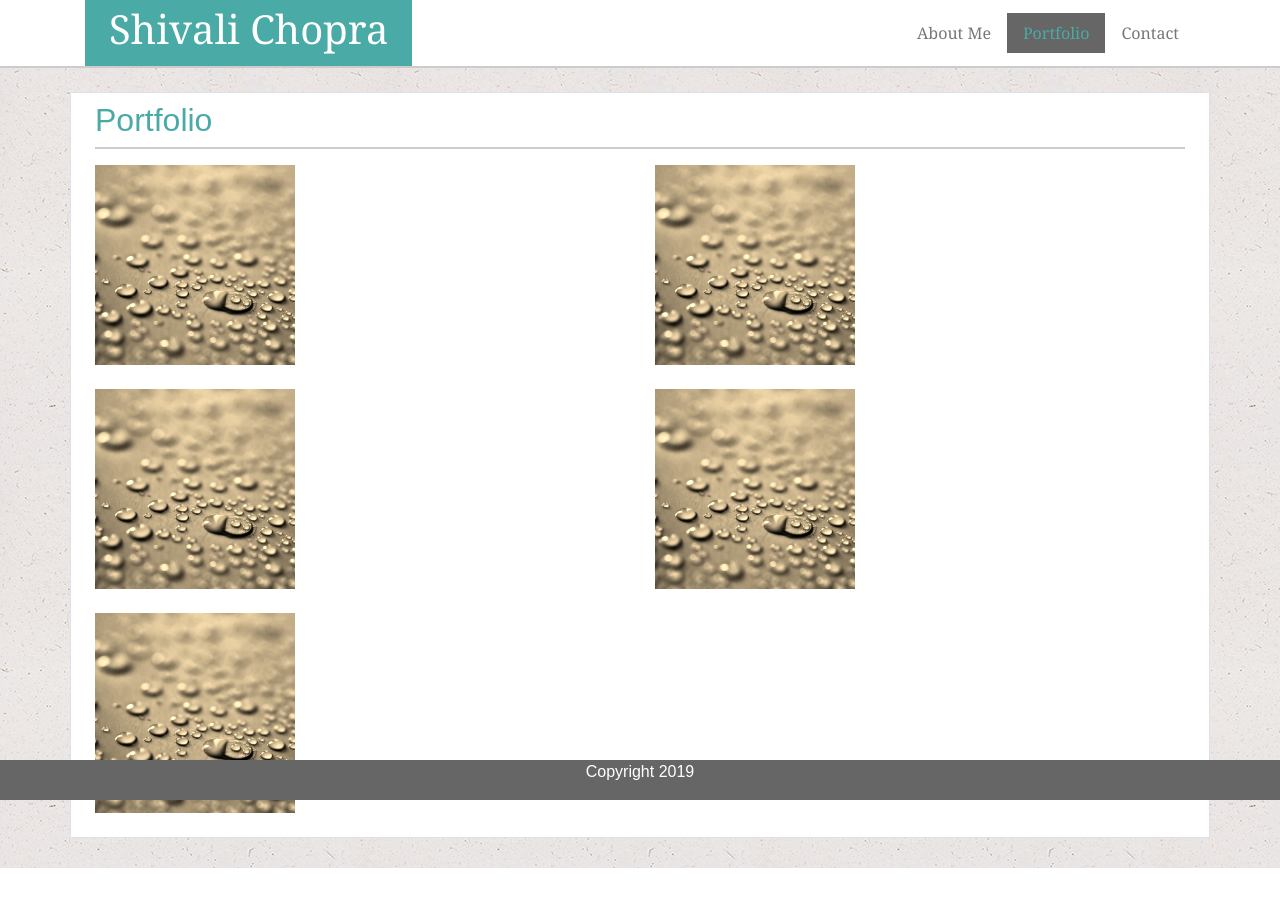
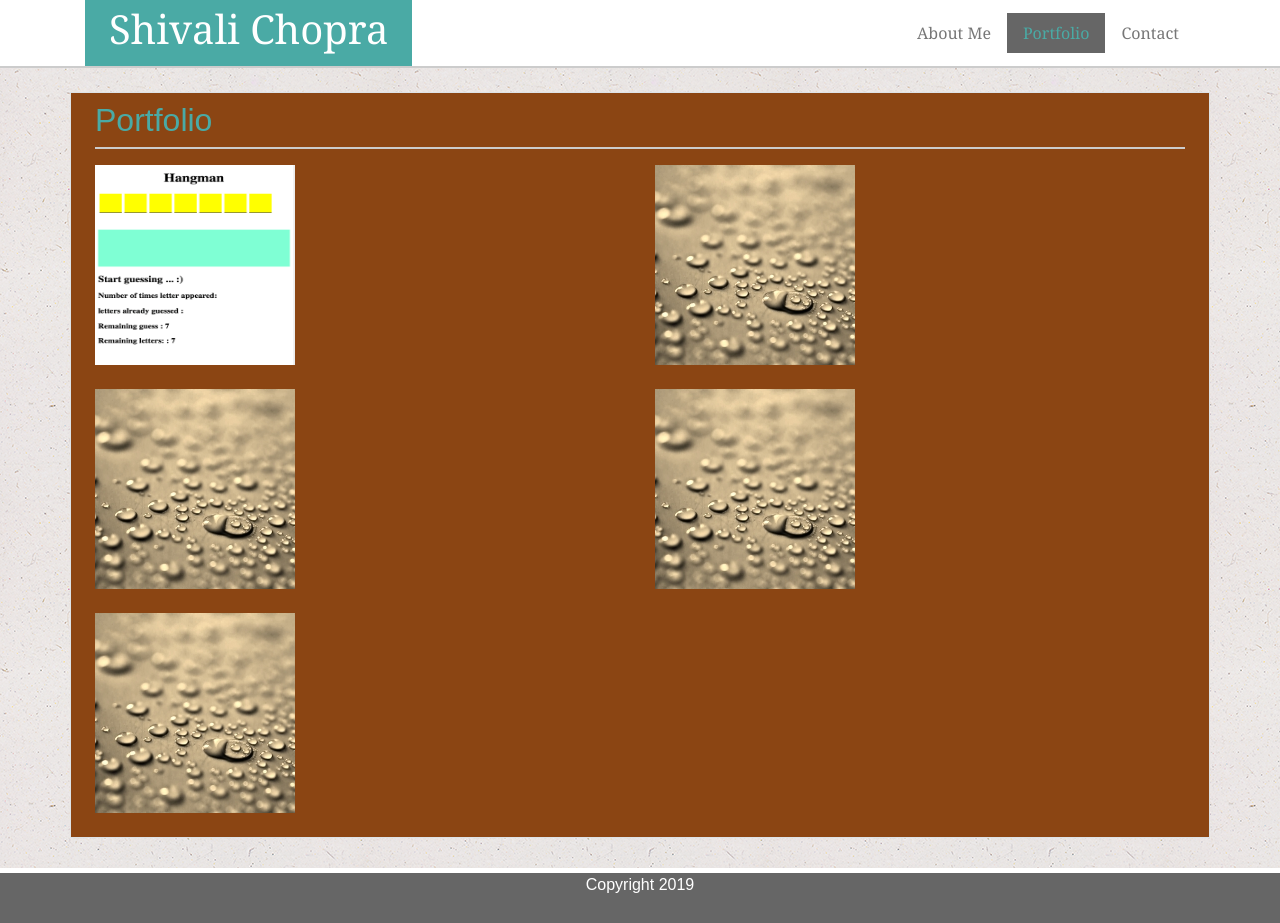
Before and after one commit to sbc1133/Bootstrap-Portfolio, a plain HTML site: page portfolio.html in a window 1280 px wide. Before the commit the page ends 868 px from the top, so only its background shows below. Drawn offline with nearby package versions, Linux system fonts and the light colour scheme.

Commit message:
updating portfolio with hangman

```diff
--- a/assets/css/bootstyle.css
+++ b/assets/css/bootstyle.css
@@ -2,6 +2,7 @@
 body{
     color:#777777;
     font-family: 'Arial', 'Helvetica Neue', Helvetica, sans-serif;
+    /*background-image: url("../images/ep_naturalwhite.png");*/
 }
 h1{
     color:#ffffff;
@@ -26,6 +27,7 @@ li.active > a {
 	background-color: #666666;
     color: #4aaaa5;
 }
+
 #border-custom{
     border-bottom: 2px solid #cccccc;
 }
@@ -41,11 +43,11 @@ li.active > a {
 
 }
 #main-container-fluid{
-    background-image: url("../images/ep_naturalwhite.png");
-    height:100vh;
+     background-image: url("../images/ep_naturalwhite.png");
+    min-height:100vh;
 }
 #main-container{
-    background-color:#ffffff;
+    background-color:saddlebrown;
 }
 #bio-image {
     height:200px;
@@ -59,10 +61,15 @@ li.active > a {
 }
 #myfooter{
     background-color:#666666;
-    height:40px;
+    height:50px;
     color:#ffffff;
+    margin-top:5px;
 }
 #first{
     height:200px;
     width:200px;
 }
+#portfolio1{
+    height: 200px;
+    width:  200px;
+}
--- a/portfolio.html
+++ b/portfolio.html
@@ -38,11 +38,10 @@
         </div>
 
         <div class="row">
-
-          <div class="col mt-2">
+          <div class="col mt-2 ">
 
             <div class="row">
-              <div class="col-sm-6"><img src="./assets/images/placeimg_200_200_sepia_nature.jpg" class="img-fluid mb-4" alt=""></div>
+              <div class="col-sm-6"><a href="https://sbc1133.github.io/word-guess-game/."><img src="./assets/images/hangman.png" class="img-fluid mb-4" alt="" id ="portfolio1"></a></div>
               <div class="col-sm-6"><img src="./assets/images/placeimg_200_200_sepia_nature.jpg" class="img-fluid mb-4" alt=""></div>
             </div>
 
@@ -65,7 +64,7 @@
 
 <!--Sticky footer -->
 
-  <footer class="container-fluid fixed-bottom text-center" id="myfooter">
+  <footer class="container-fluid  text-center" id="myfooter">
     <div class="container">
       <div>Copyright 2019</div>
     </div>
```
Also changed, not shown: contact.html (+6 -8 lines), index.html (+7 -8 lines), assets/images/hangman.png (added).
